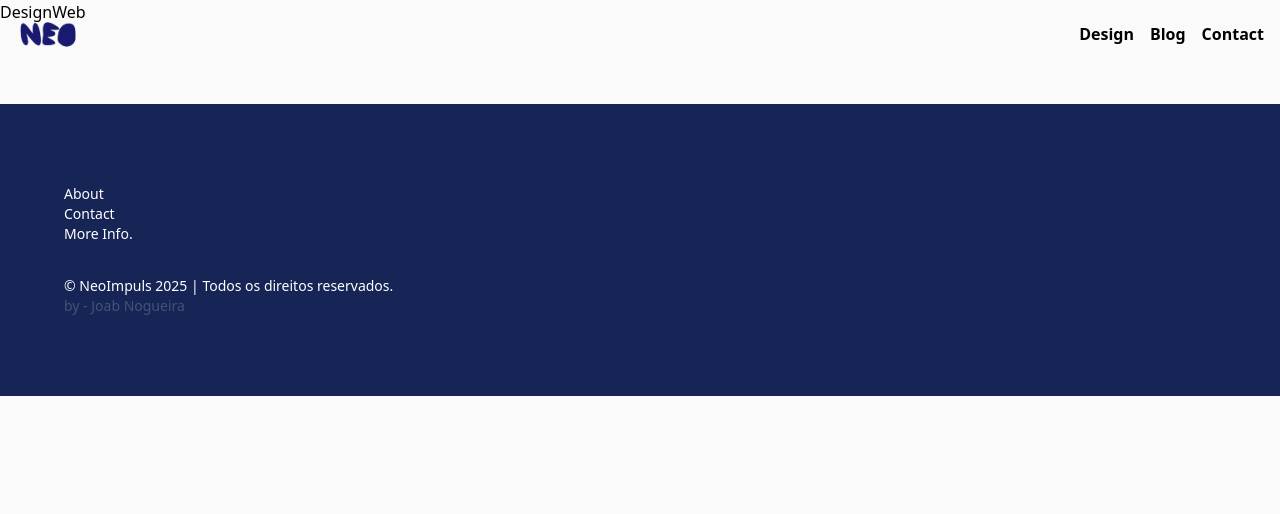
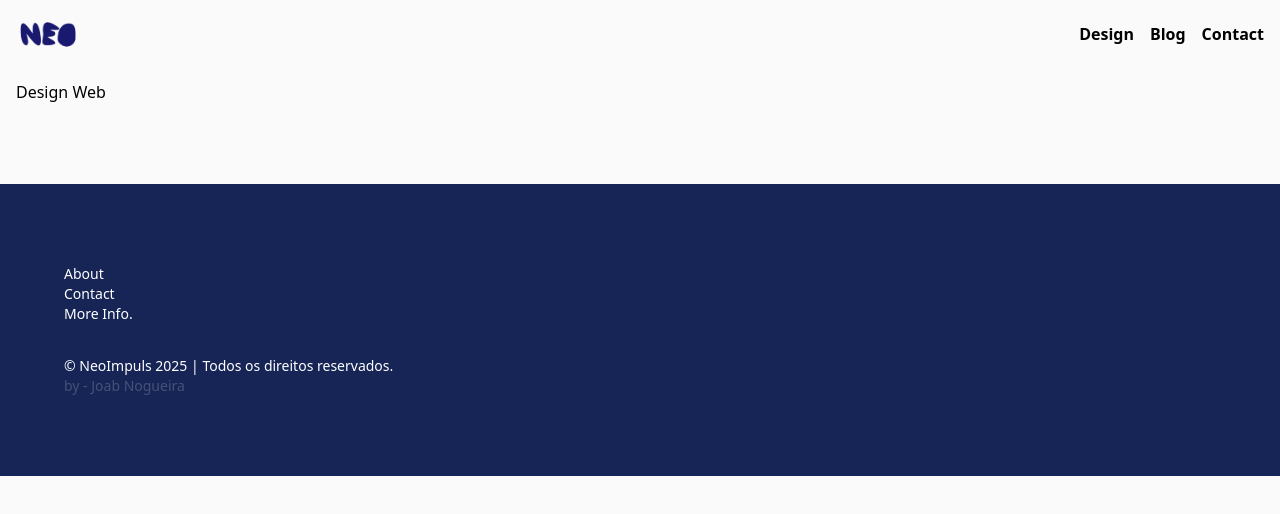
Before and after one commit to joenog/neoimpuls, a React (Vite) app: page /designweb in a window 1280 px wide. Shown: the top 514 px of the page. Built offline with nearby package versions, Linux system fonts and the light colour scheme.

Commit message:
layout home changed

```diff
--- a/src/components/banner/index.tsx
+++ b/src/components/banner/index.tsx
@@ -12,7 +12,7 @@ export default function Banner() {
   }
 
   return (
-    <div className="w-full flex items-center h-screen bg-white fadeIn">
+    <section className="w-full flex items-center h-screen bg-white fadeIn">
       <h2 className="text-6xl w-full md:w-4xl text-center absolute z-10 text-white font-extrabold">
         Mude com o mundo.
       </h2>
@@ -26,7 +26,7 @@ export default function Banner() {
             técnico! <br />
             Esta é a maneira mais fácil de atrair clientes, aumentar sua receita
             e expandir seus negócios online
-            <span className=" showHide">|</span>
+            <span className="showHide">|</span>
           </p>
           <button
             onClick={scrollNext}
@@ -42,6 +42,6 @@ export default function Banner() {
           <img src={'./arrow.png'} alt="" className="w-6 opacity-30" />
         </button>
       </div>
-    </div>
+    </section>
   )
 }
--- a/src/components/footer/index.tsx
+++ b/src/components/footer/index.tsx
@@ -7,7 +7,9 @@ export default function Footer() {
           <li className="hover:underline">Contact</li>
           <li className="hover:underline">More Info.</li>
         </ul>
-        <p className="mt-8">© NeoImpuls 2025 | Todos os direitos reservados.</p>
+        <p className="mt-8">
+          © NeoImpuls 2025 | Todos os direitos reservados.
+        </p>
         <a
           className="opacity-20"
           target="_blank"
--- a/src/pages/blog/index.tsx
+++ b/src/pages/blog/index.tsx
@@ -1,7 +1,9 @@
+import Container from '../../components/container'
+
 export default function Blog() {
   return (
-    <>
+    <Container>
       <h1>BLOG</h1>
-    </>
+    </Container>
   )
 }
--- a/src/pages/contact/Index.tsx
+++ b/src/pages/contact/Index.tsx
@@ -1,7 +1,9 @@
+import Container from '../../components/container'
+
 export default function Contact() {
   return (
-    <>
+    <Container>
       <h1>CONTACT</h1>
-    </>
+    </Container>
   )
 }
--- a/src/pages/design/index.tsx
+++ b/src/pages/design/index.tsx
@@ -1,7 +1,9 @@
+import Container from '../../components/container'
+
 export default function DesignWeb() {
   return (
-    <>
-      <h1>DesignWeb</h1>
-    </>
+    <Container>
+      <h1>Design Web</h1>
+    </Container>
   )
 }
```
